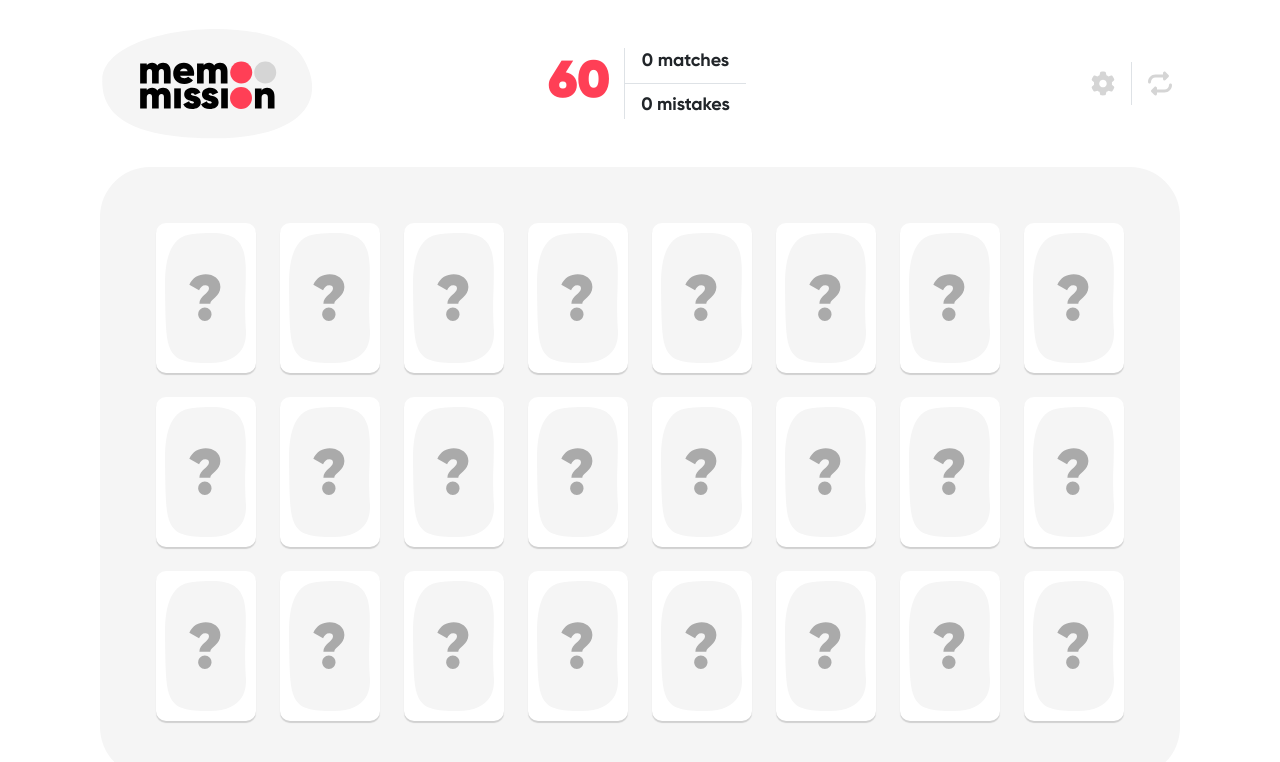
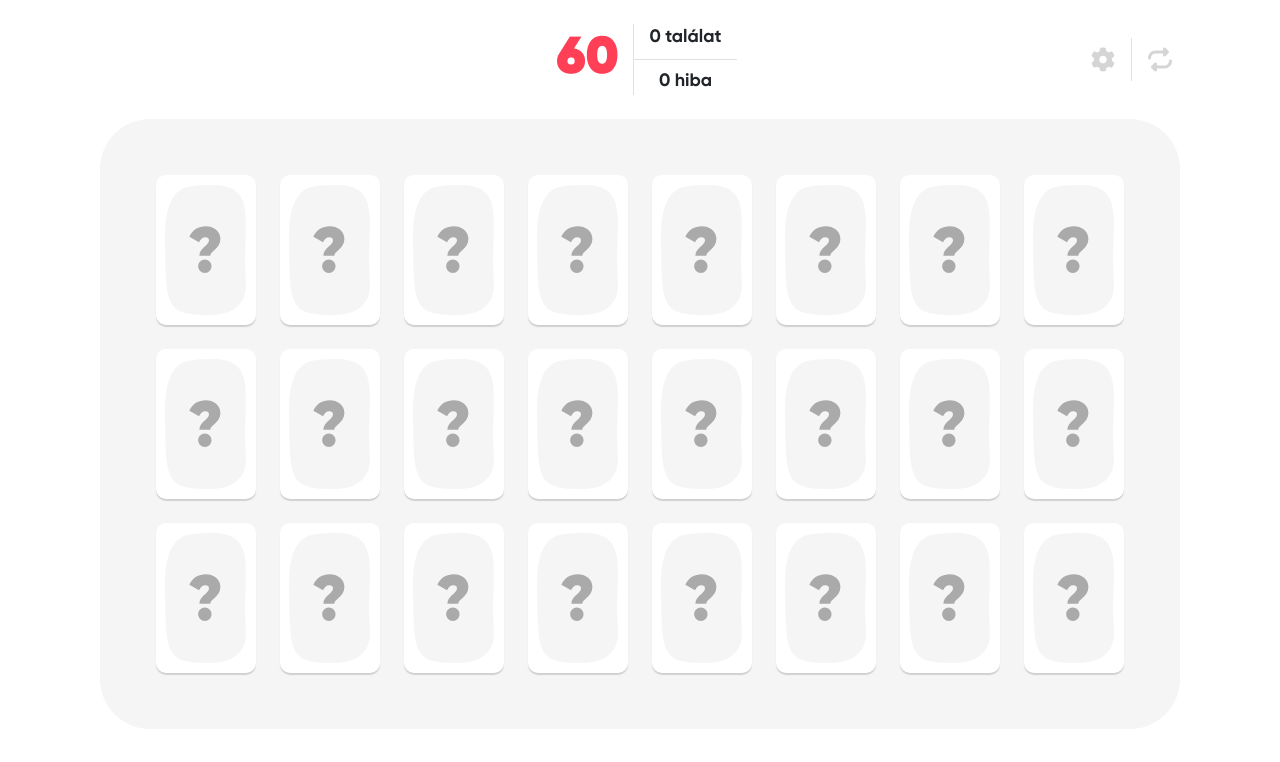
Before and after one commit to marcmesz/memory-game, a React (Vite) app: page / in a window 1280 px wide. Shown: the top 762 px of the page. Built offline with nearby package versions, Linux system fonts and the light colour scheme.

Commit message:
update header

```diff
--- a/src/app/components/header/Header.tsx
+++ b/src/app/components/header/Header.tsx
@@ -1,6 +1,5 @@
 import { Col, Row } from "react-bootstrap"
 import { FormattedMessage, useIntl } from "react-intl"
-import LogoIcon from "../../assets/images/svg/ico-logo.svg?react"
 import RestartIcon from "../../assets/images/svg/ico-restart.svg?react"
 import SettingsIcon from "../../assets/images/svg/ico-settings.svg?react"
 import MessageModal from "../modal/MessageModal"
@@ -20,9 +19,7 @@ const Header = () => {
           sm={12}
           md={4}
           className="text-start text-sm-center text-md-start mb-4 mb-md-0"
-        >
-          <LogoIcon style={{ cursor: "default" }} />
-        </Col>
+        ></Col>
         <Col sm={12} md={4} className="text-center">
           <section className="d-flex justify-content-center align-items-center h-100">
             <article
--- a/src/app/slice.ts
+++ b/src/app/slice.ts
@@ -20,7 +20,7 @@ export const initialSettings: InitialSettings = {
 const gameSlice = createSlice({
   name: "game",
   initialState: {
-    locale: "EN" as SupportedLocale,
+    locale: "HU" as SupportedLocale,
     settings: initialSettings,
     cards: [] as GameCardType[],
     flipped: [] as number[],
```
Also changed, not shown: src/app/assets/images/svg/ico-logo.svg (deleted).
